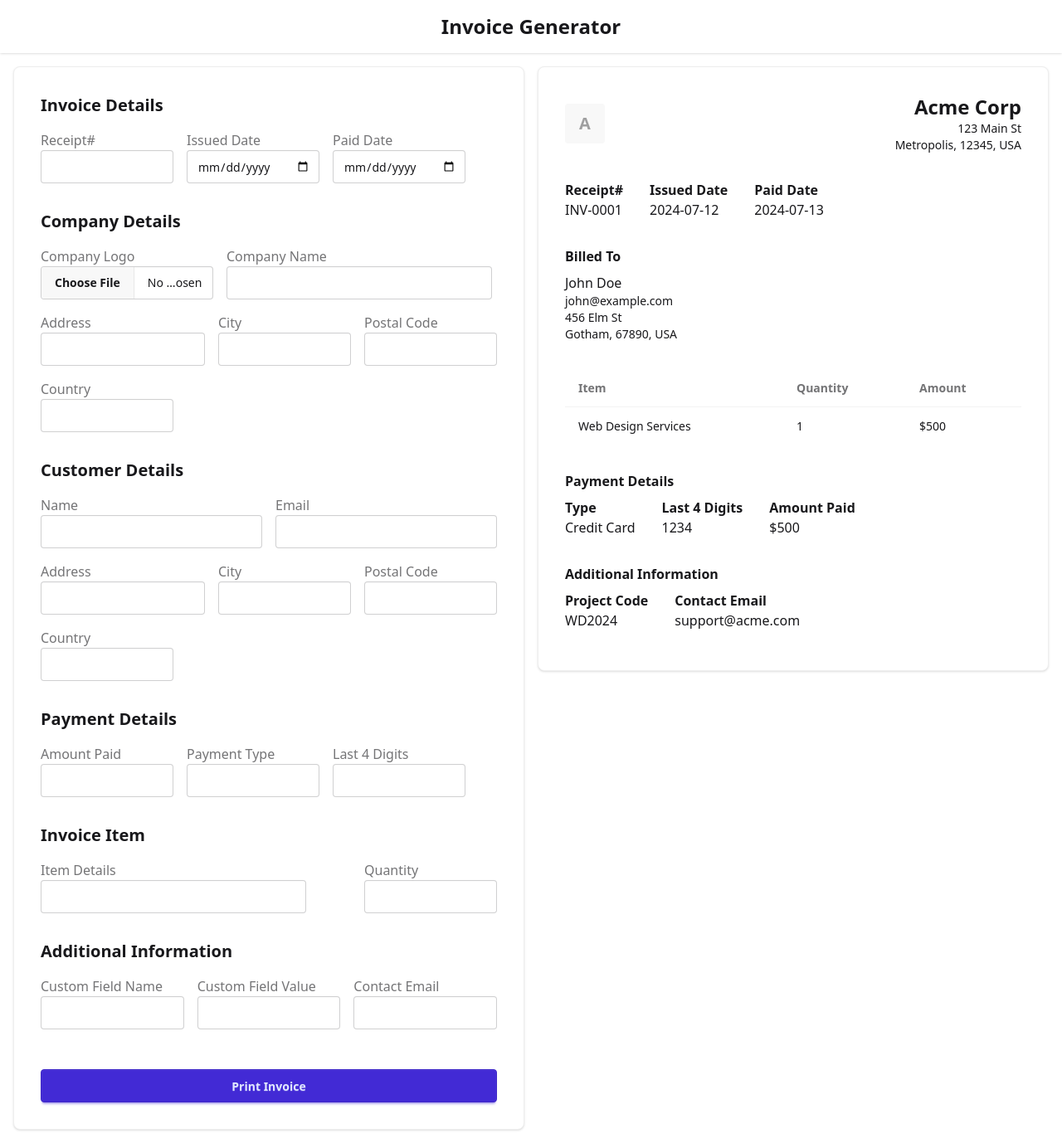
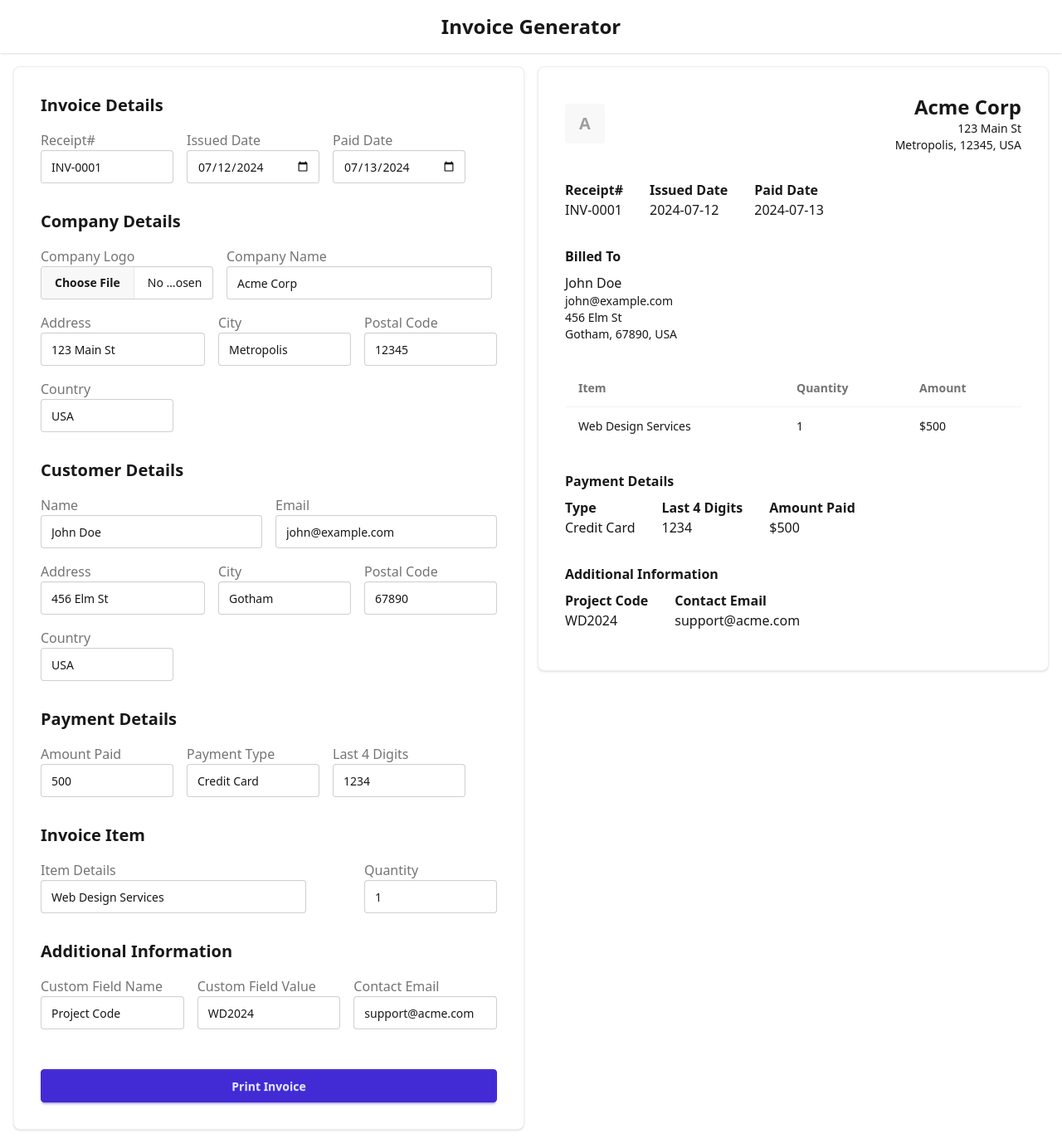
Before and after one commit to atifali/invoice-generator, a React (Vite) app: page / in a window 1280 px wide. Shown: the whole page at 83% size. Built offline with nearby package versions, Linux system fonts and the light colour scheme.

Commit message:
connect the form to the preview

```diff
--- a/src/App.jsx
+++ b/src/App.jsx
@@ -1,21 +1,50 @@
+import React, { useState } from "react";
 import Header from "./components/Header";
 import InvoiceForm from "./components/InvoiceForm";
 import InvoicePreview from "./components/InvoicePreview";
 
+const initialValues = {
+  receipt: "INV-0001",
+  issuedDate: "2024-07-12",
+  paidDate: "2024-07-13",
+  companyLogo: "",
+  companyName: "Acme Corp",
+  companyAddress: "123 Main St",
+  companyCity: "Metropolis",
+  companyPostal: "12345",
+  companyCountry: "USA",
+  customerName: "John Doe",
+  customerEmail: "john@example.com",
+  customerAddress: "456 Elm St",
+  customerCity: "Gotham",
+  customerPostal: "67890",
+  customerCountry: "USA",
+  amountPaid: "500",
+  paymentType: "Credit Card",
+  last4: "1234",
+  itemDetails: "Web Design Services",
+  quantity: "1",
+  customFieldName: "Project Code",
+  customFieldValue: "WD2024",
+  contactEmail: "support@acme.com"
+};
+
 function App() {
+  const [formValues, setFormValues] = useState(initialValues);
+
   return (
     <>
       <Header />
       <div className="p-4 flex gap-4">
         <div className="flex-1">
-          <InvoiceForm />
+          <InvoiceForm values={formValues} setValues={setFormValues} />
         </div>
         <div className="flex-1">
-          <InvoicePreview />
+          <InvoicePreview values={formValues} />
         </div>
       </div>
     </>
-  )
+  );
 }
 
 export default App;
--- a/src/components/InvoiceForm.jsx
+++ b/src/components/InvoiceForm.jsx
@@ -1,7 +1,24 @@
-function InvoiceForm() {
+function InvoiceForm({ values, setValues }) {
+    // Handle all input changes, including file input for logo
+    const handleChange = (e) => {
+        const { name, value, type, files } = e.target;
+        if (type === "file") {
+            const file = files[0];
+            if (file) {
+                const reader = new FileReader();
+                reader.onload = (ev) => {
+                    setValues({ ...values, [name]: ev.target.result });
+                };
+                reader.readAsDataURL(file);
+            }
+        } else {
+            setValues({ ...values, [name]: value });
+        }
+    };
+
     return (
         <div className="bg-base-100 border border-base-300 rounded-lg shadow p-8">
-            <form className="space-y-8">
+            <form className="space-y-8" onSubmit={e => e.preventDefault()}>
                 {/* Invoice Details */}
                 <div>
                     <h2 className="text-xl font-bold mb-4">Invoice Details</h2>
@@ -10,19 +27,19 @@ function InvoiceForm() {
                             <label className="label">
                                 <span className="label-text">Receipt#</span>
                             </label>
-                            <input type="text" name="receipt" className="input input-bordered" required />
+                            <input type="text" name="receipt" className="input input-bordered" required value={values.receipt} onChange={handleChange} />
                         </div>
                         <div className="form-control w-40">
                             <label className="label">
                                 <span className="label-text">Issued Date</span>
                             </label>
-                            <input type="date" name="issuedDate" className="input input-bordered" required />
+                            <input type="date" name="issuedDate" className="input input-bordered" required value={values.issuedDate} onChange={handleChange} />
                         </div>
                         <div className="form-control w-40">
                             <label className="label">
                                 <span className="label-text">Paid Date</span>
                             </label>
-                            <input type="date" name="paidDate" className="input input-bordered" />
+                            <input type="date" name="paidDate" className="input input-bordered" value={values.paidDate} onChange={handleChange} />
                         </div>
                     </div>
                 </div>
@@ -35,13 +52,19 @@ function InvoiceForm() {
                             <label className="label">
                                 <span className="label-text">Company Logo</span>
                             </label>
-                            <input type="file" name="companyLogo" accept="image/*" className="file-input file-input-bordered" />
+                            <input
+                                type="file"
+                                name="companyLogo"
+                                accept="image/*"
+                                className="file-input file-input-bordered"
+                                onChange={handleChange}
+                            />
                         </div>
                         <div className="form-control flex-1 min-w-52">
                             <label className="label">
                                 <span className="label-text">Company Name</span>
                             </label>
-                            <input type="text" name="companyName" className="input input-bordered" required />
+                            <input type="text" name="companyName" className="input input-bordered" required value={values.companyName} onChange={handleChange} />
                         </div>
                     </div>
                     <div className="flex flex-wrap gap-4 mt-4">
@@ -49,25 +72,25 @@ function InvoiceForm() {
                             <label className="label">
                                 <span className="label-text">Address</span>
                             </label>
-                            <input type="text" name="companyAddress" className="input input-bordered" required />
+                            <input type="text" name="companyAddress" className="input input-bordered" required value={values.companyAddress} onChange={handleChange} />
                         </div>
                         <div className="form-control w-40">
                             <label className="label">
                                 <span className="label-text">City</span>
                             </label>
-                            <input type="text" name="companyCity" className="input input-bordered" required />
+                            <input type="text" name="companyCity" className="input input-bordered" required value={values.companyCity} onChange={handleChange} />
                         </div>
                         <div className="form-control w-40">
                             <label className="label">
                                 <span className="label-text">Postal Code</span>
                             </label>
-                            <input type="text" name="companyPostal" className="input input-bordered" required />
+                            <input type="text" name="companyPostal" className="input input-bordered" required value={values.companyPostal} onChange={handleChange} />
                         </div>
                         <div className="form-control w-40">
                             <label className="label">
                                 <span className="label-text">Country</span>
                             </label>
-                            <input type="text" name="companyCountry" className="input input-bordered" required />
+                            <input type="text" name="companyCountry" className="input input-bordered" required value={values.companyCountry} onChange={handleChange} />
                         </div>
                     </div>
                 </div>
@@ -80,13 +103,13 @@ function InvoiceForm() {
                             <label className="label">
                                 <span className="label-text">Name</span>
                             </label>
-                            <input type="text" name="customerName" className="input input-bordered" required />
+                            <input type="text" name="customerName" className="input input-bordered" required value={values.customerName} onChange={handleChange} />
                         </div>
                         <div className="form-control flex-1 min-w-40">
                             <label className="label">
                                 <span className="label-text">Email</span>
                             </label>
-                            <input type="email" name="customerEmail" className="input input-bordered" required />
+                            <input type="email" name="customerEmail" className="input input-bordered" required value={values.customerEmail} onChange={handleChange} />
                         </div>
                     </div>
                     <div className="flex flex-wrap gap-4 mt-4">
@@ -94,25 +117,25 @@ function InvoiceForm() {
                             <label className="label">
                                 <span className="label-text">Address</span>
                             </label>
-                            <input type="text" name="customerAddress" className="input input-bordered" required />
+                            <input type="text" name="customerAddress" className="input input-bordered" required value={values.customerAddress} onChange={handleChange} />
                         </div>
                         <div className="form-control w-40">
                             <label className="label">
                                 <span className="label-text">City</span>
                             </label>
-                            <input type="text" name="customerCity" className="input input-bordered" required />
+                            <input type="text" name="customerCity" className="input input-bordered" required value={values.customerCity} onChange={handleChange} />
                         </div>
                         <div className="form-control w-40">
                             <label className="label">
                                 <span className="label-text">Postal Code</span>
                             </label>
-                            <input type="text" name="customerPostal" className="input input-bordered" required />
+                            <input type="text" name="customerPostal" className="input input-bordered" required value={values.customerPostal} onChange={handleChange} />
                         </div>
                         <div className="form-control w-40">
                             <label className="label">
                                 <span className="label-text">Country</span>
                             </label>
-                            <input type="text" name="customerCountry" className="input input-bordered" required />
+                            <input type="text" name="customerCountry" className="input input-bordered" required value={values.customerCountry} onChange={handleChange} />
                         </div>
                     </div>
                 </div>
@@ -125,19 +148,19 @@ function InvoiceForm() {
                             <label className="label">
                                 <span className="label-text">Amount Paid</span>
                             </label>
-                            <input type="number" name="amountPaid" className="input input-bordered" required />
+                            <input type="number" name="amountPaid" className="input input-bordered" required value={values.amountPaid} onChange={handleChange} />
                         </div>
                         <div className="form-control w-40">
                             <label className="label">
                                 <span className="label-text">Payment Type</span>
                             </label>
-                            <input type="text" name="paymentType" className="input input-bordered" required />
+                            <input type="text" name="paymentType" className="input input-bordered" required value={values.paymentType} onChange={handleChange} />
                         </div>
                         <div className="form-control w-40">
                             <label className="label">
                                 <span className="label-text">Last 4 Digits</span>
                             </label>
-                            <input type="text" name="last4" maxLength={4} className="input input-bordered" required />
+                            <input type="text" name="last4" maxLength={4} className="input input-bordered" required value={values.last4} onChange={handleChange} />
                         </div>
                     </div>
                 </div>
@@ -150,13 +173,13 @@ function InvoiceForm() {
                             <label className="label">
                                 <span className="label-text">Item Details</span>
                             </label>
-                            <input type="text" name="itemDetails" className="input input-bordered" required />
+                            <input type="text" name="itemDetails" className="input input-bordered" required value={values.itemDetails} onChange={handleChange} />
                         </div>
                         <div className="form-control w-40">
                             <label className="label">
                                 <span className="label-text">Quantity</span>
                             </label>
-                            <input type="number" name="quantity" min={1} className="input input-bordered" required />
+                            <input type="number" name="quantity" min={1} className="input input-bordered" required value={values.quantity} onChange={handleChange} />
                         </div>
                     </div>
                 </div>
@@ -169,19 +192,19 @@ function InvoiceForm() {
                             <label className="label">
                                 <span className="label-text">Custom Field Name</span>
                             </label>
-                            <input type="text" name="customFieldName" className="input input-bordered" />
+                            <input type="text" name="customFieldName" className="input input-bordered" value={values.customFieldName} onChange={handleChange} />
                         </div>
                         <div className="form-control flex-1 min-w-40">
                             <label className="label">
                                 <span className="label-text">Custom Field Value</span>
                             </label>
-                            <input type="text" name="customFieldValue" className="input input-bordered" />
+                            <input type="text" name="customFieldValue" className="input input-bordered" value={values.customFieldValue} onChange={handleChange} />
                         </div>
                         <div className="form-control flex-1 min-w-40">
                             <label className="label">
                                 <span className="label-text">Contact Email</span>
                             </label>
-                            <input type="email" name="contactEmail" className="input input-bordered" />
+                            <input type="email" name="contactEmail" className="input input-bordered" value={values.contactEmail} onChange={handleChange} />
                         </div>
                     </div>
                 </div>
```
